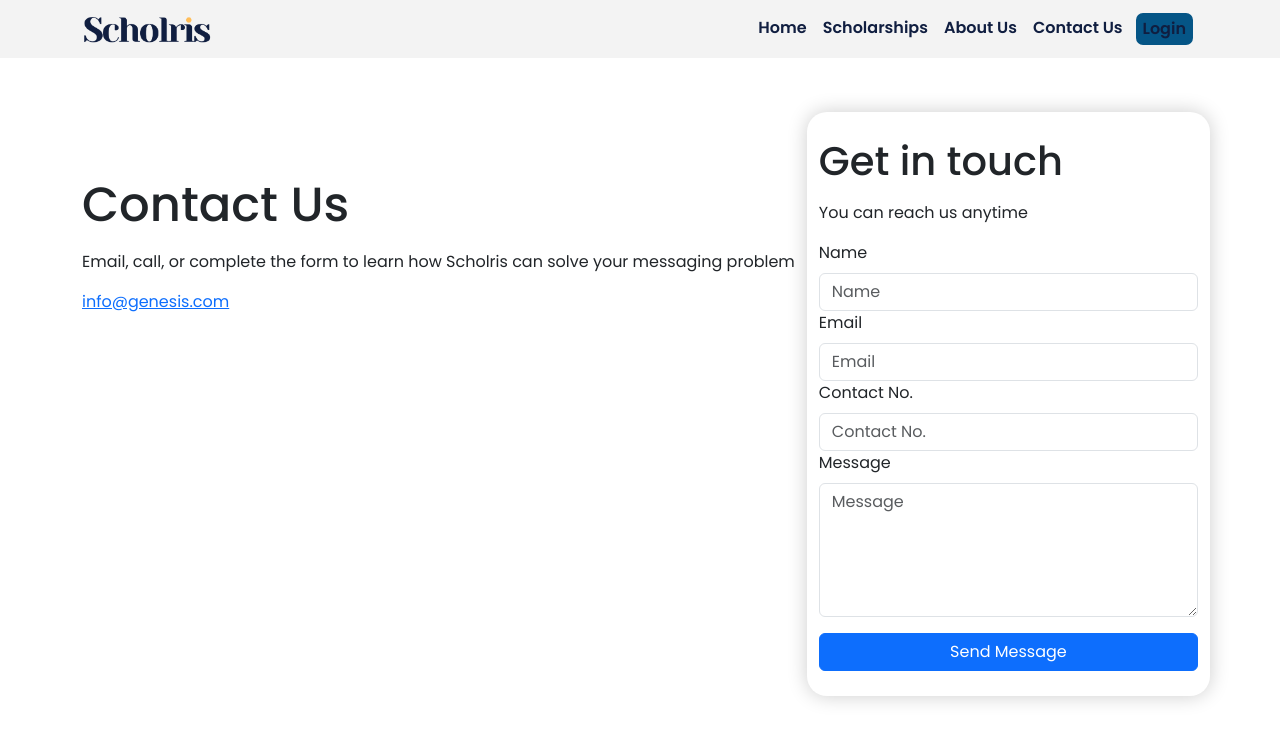
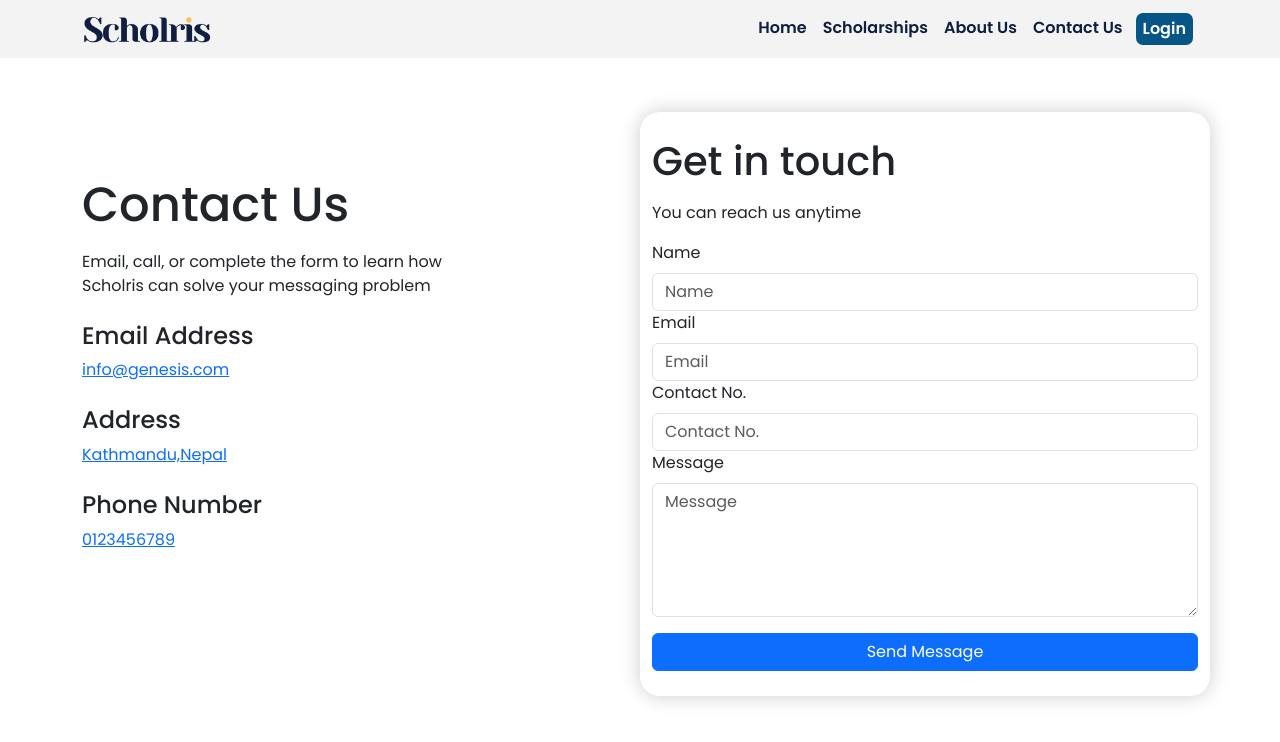
Before and after one commit to scholris/scholris.github.io, a PHP site: page /Pages/contactus.html in a window 1280 px wide. Shown: the top 742 px of the page. Run offline with PHP 8.4, Linux system fonts and the light colour scheme.

Commit message:
changes made in contact us

```diff
--- a/Pages/contactus.html
+++ b/Pages/contactus.html
@@ -6,10 +6,10 @@
   <meta name="viewport" content="width=device-width, initial-scale=1.0">
   <link rel="shortcut icon" href="../Images/favicon.svg" type="image/x-icon" />
   <link rel="stylesheet" href="../Stylesheets/variables.css" />
+  <link rel="stylesheet" href="../Stylesheets/style.css" />
   <link rel="stylesheet" href="../Stylesheets/contactus.css" />
   <link rel="stylesheet" href="../Stylesheets/custom-classes.css" />
   <link rel="stylesheet" href="../Stylesheets/bootstrap.min.css" />
-  <link rel="stylesheet" href="../Stylesheets/style.css" />
   <title>Contact Us</title>
 </head>
 
@@ -44,16 +44,23 @@
   </nav>
  <!--navbar-->
 
+
   <div class="container mt-5 pt-5">
     <!--row-->
     <div class="row">
       <!--left column-->
       <div class=" col left-column">
         <h1 class="left-column-text-top ">Contact Us</h1>
-        <p class="left-column-after-heading mt-3">Email, call, or complete the form to learn how
+        <p class="left-column-after-heading mt-3">Email, call, or complete the form to learn how<br>
           Scholris can solve your messaging problem</p>
-          <div class="contact-email"><a href="#">info@genesis.com</a></div>
-
+          <div class="contact-info">
+            <h4 class="contact-details">Email Address</h4>
+            <a href="#">info@genesis.com</a>
+            <h4 class="contact-details">Address</h4>
+            <a href="https://maps.app.goo.gl/Ximihfc8gaPmtmCV7">Kathmandu,Nepal</a>
+            <h4 class="contact-details">Phone Number</h4>
+            <a href="#">0123456789</a>
+          </div>
       </div>
 <!--left column ends-->
 <!--right column-->
--- a/Stylesheets/contactus.css
+++ b/Stylesheets/contactus.css
@@ -1,16 +1,7 @@
-.nav-link {
-  /* overwriting bootstrap */
-  color: var(--primary-color) !important;
-  font-weight: 600 !important;
-}
 
 .left-column-text-top{
   font-size: 3rem;
   margin-top: 5rem;
-}
-
-.left-column-after-heading{
-  text-wrap: nowrap;
 }
 
 .right-column{
@@ -20,3 +11,7 @@
   background-color: #fff;
   box-shadow: 0 0 20px rgba(0, 0, 0, 0.2);
 }
+
+.contact-details{
+  margin-top: 1.5rem;
+}
```
